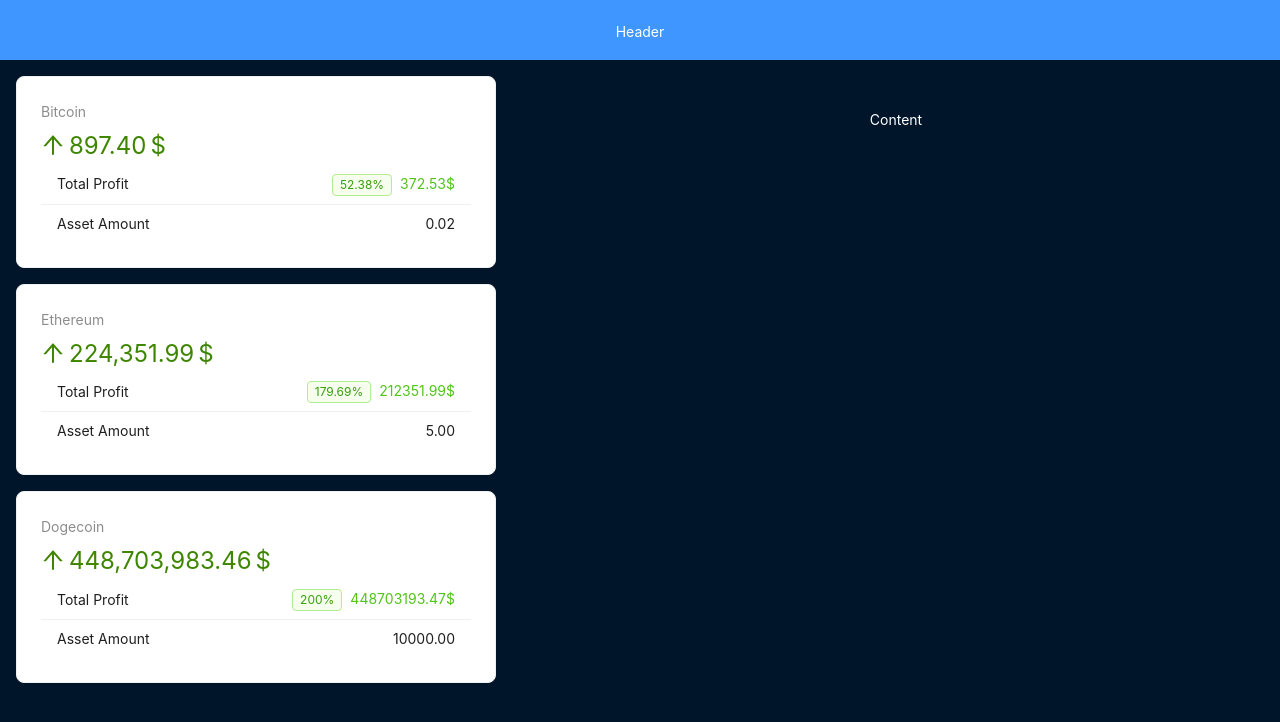
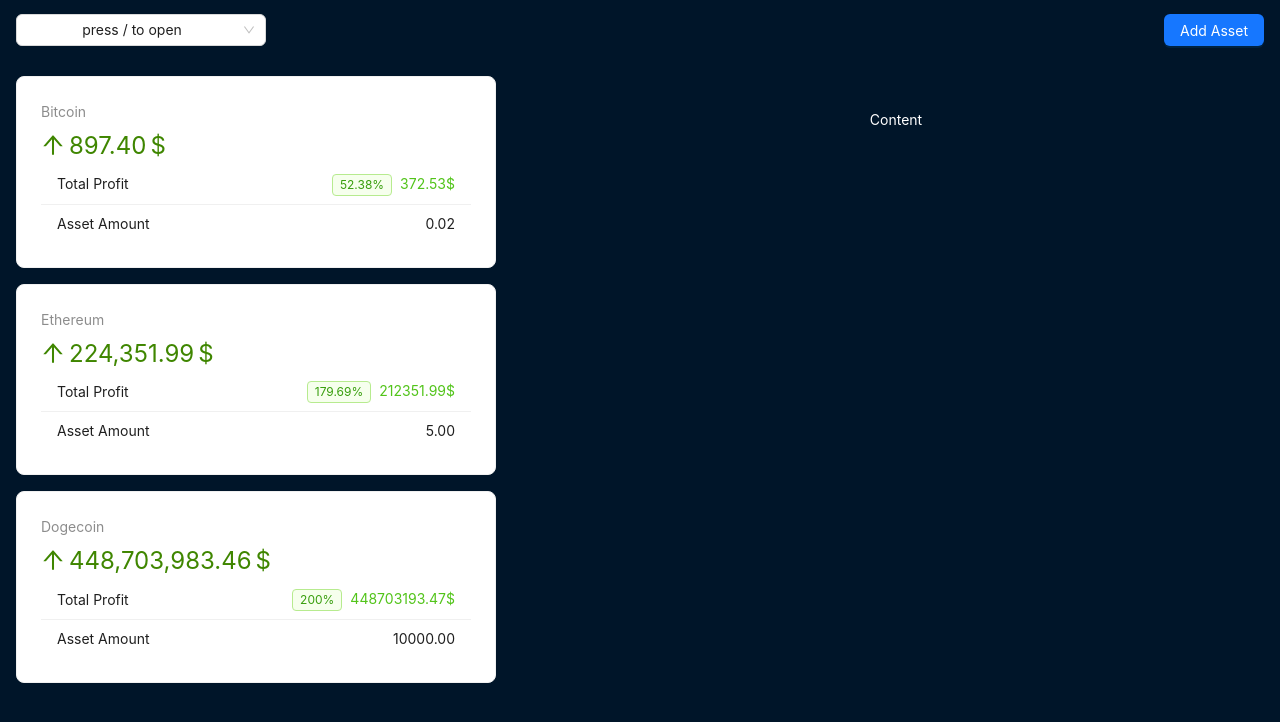
Before and after one commit to olya-us/react-crypto, a React (Vite) app: page / in a window 1280 px wide. Shown: the top 722 px of the page. Built offline with nearby package versions, Linux system fonts and the light colour scheme.

Commit message:
Add Select on Header

```diff
--- a/src/components/layout/AppHeader.jsx
+++ b/src/components/layout/AppHeader.jsx
@@ -1,14 +1,57 @@
-import { Layout } from 'antd';
+import { Layout, Select, Space, Button } from 'antd';
+import { useCrypto } from '../../context/crypto-context';
+import { useEffect, useState } from 'react';
 
 const headerStyle = {
+    width: '100%',
     textAlign: 'center',
-    color: '#fff',
     height: 60,
-    paddingInline: 48,
-    lineHeight: '64px',
-    backgroundColor: '#4096ff',
+    padding: '1rem',
+    display: 'flex',
+    justifyContent: 'space-between',
+    alignItems: 'center'
+};
+
+const handleChange = (value) => {
+    console.log(`selected ${value}`);
 };
 
 export default function AppHeader() {
-    return <Layout.Header style={headerStyle}>Header</Layout.Header>
+    const [select, setSelect] = useState(false)
+    const {crypto} = useCrypto()
+
+    useEffect(() => {
+        const keypress = (event) => {
+            if (event.key == "/") {
+                setSelect((prev) => !prev)
+            }
+        }
+        document.addEventListener('keypress', keypress)
+        return () => document.removeEventListener('keypress', keypress)
+    }, [])
+
+    function handleSelect(value) {
+        console.log(value)
+    }
+
+    return <Layout.Header style={headerStyle}>
+        <Select
+            style={{ width: 250 }}
+            open = {select}
+            onSelect = {handleSelect}
+            onClick={() => setSelect((prev) => !prev)}
+            value="press / to open"
+            options={crypto.map(coin => ({
+                label: coin.name,
+                value: coin.id,
+                icon: coin.icon
+            }))}
+            optionRender={(option) => (
+            <Space>
+                <img style={{width: 20}} src={option.data.icon} alt={option.data.label}/> {option.data.label}
+            </Space>
+            )}
+        />
+        <Button type="primary">Add Asset</Button>
+    </Layout.Header>
 }
--- a/src/components/layout/AppSlider.jsx
+++ b/src/components/layout/AppSlider.jsx
@@ -31,7 +31,7 @@
                         ]}
                         renderItem={(item) => (
                             <List.Item>
-                                <sapn>{item.title}</sapn>
+                                <span>{item.title}</span>
                                 <span>
                                     {item.withTag && <Tag color={asset.grow ? 'green' : 'red'}>{asset.growPercent}%</Tag>}
                                     {item.isPlain && item.value.toFixed(2)}
--- a/src/context/crypto-context.jsx
+++ b/src/context/crypto-context.jsx
@@ -1,4 +1,4 @@
-import { createContext, useEffect, useState } from 'react'
+import { createContext, useContext, useEffect, useState } from 'react'
 import { fakeFetchCrypto, fetchAssets } from '../api'
 import { percentDifference } from '../utils'
 
@@ -10,7 +10,7 @@
 
 export function CryptoContextProvider({children}) {
     const [loading, setLoading] = useState(false)
-    const [crypto, seCrypto] = useState([])
+    const [crypto, setCrypto] = useState([])
     const [assets, setAssets] = useState([])
 
     useEffect(() => {
@@ -30,7 +30,7 @@
                 }
             }))
 
-            seCrypto(result)
+            setCrypto(result)
             setLoading(false)
         }
         preload()
@@ -39,4 +39,8 @@
     return <CryptoContext.Provider value={{loading, crypto, assets}}>{children}</CryptoContext.Provider>
 }
 
-export default CryptoContext;
+export default CryptoContext
+
+export function useCrypto() {
+    return useContext(CryptoContext)
+}
```
